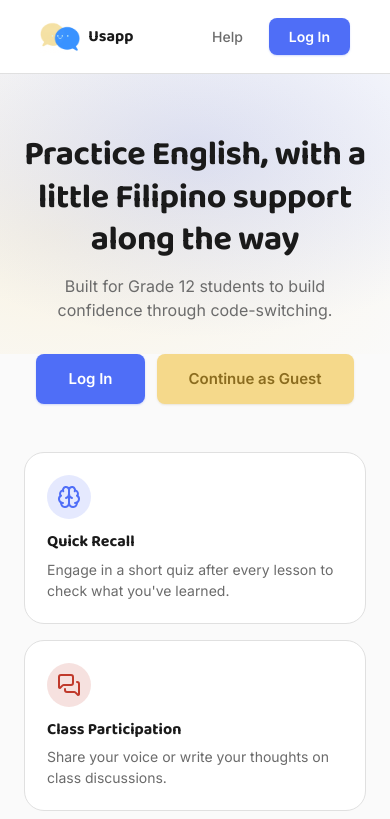
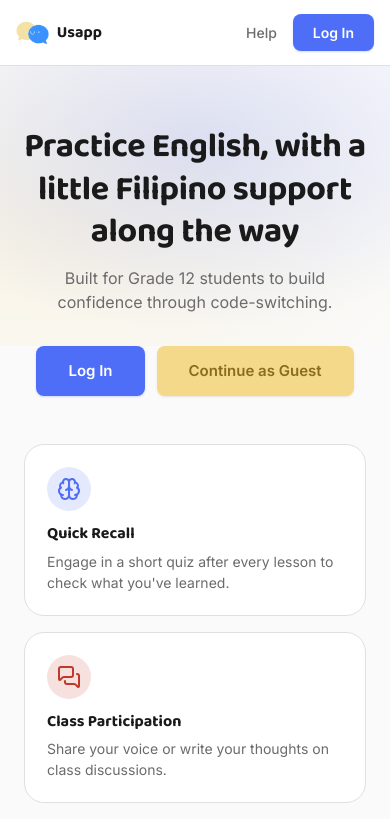
Before and after one commit to gb-eng/usapp-git, a React (Vite) app: page / in a window 390 px wide. Shown: the top 819 px of the page. Built offline with nearby package versions, Linux system fonts and the light colour scheme; no server answers.

Commit message:
260826-0718-header

```diff
--- a/src/components/Header.css
+++ b/src/components/Header.css
@@ -60,3 +60,25 @@
 .header-nav a:not(.btn):hover::after {
   right: 0;
 }
+
+@media (max-width: 640px) {
+  .header {
+    padding: 14px 16px;
+    flex-wrap: wrap;
+    row-gap: 10px;
+  }
+
+  .header-nav {
+    gap: 14px;
+    flex-wrap: wrap;
+    justify-content: flex-end;
+  }
+
+  .header-logo-mark {
+    height: 26px;
+  }
+
+  .header-logo h3 {
+    font-size: 16px;
+  }
+}
```
